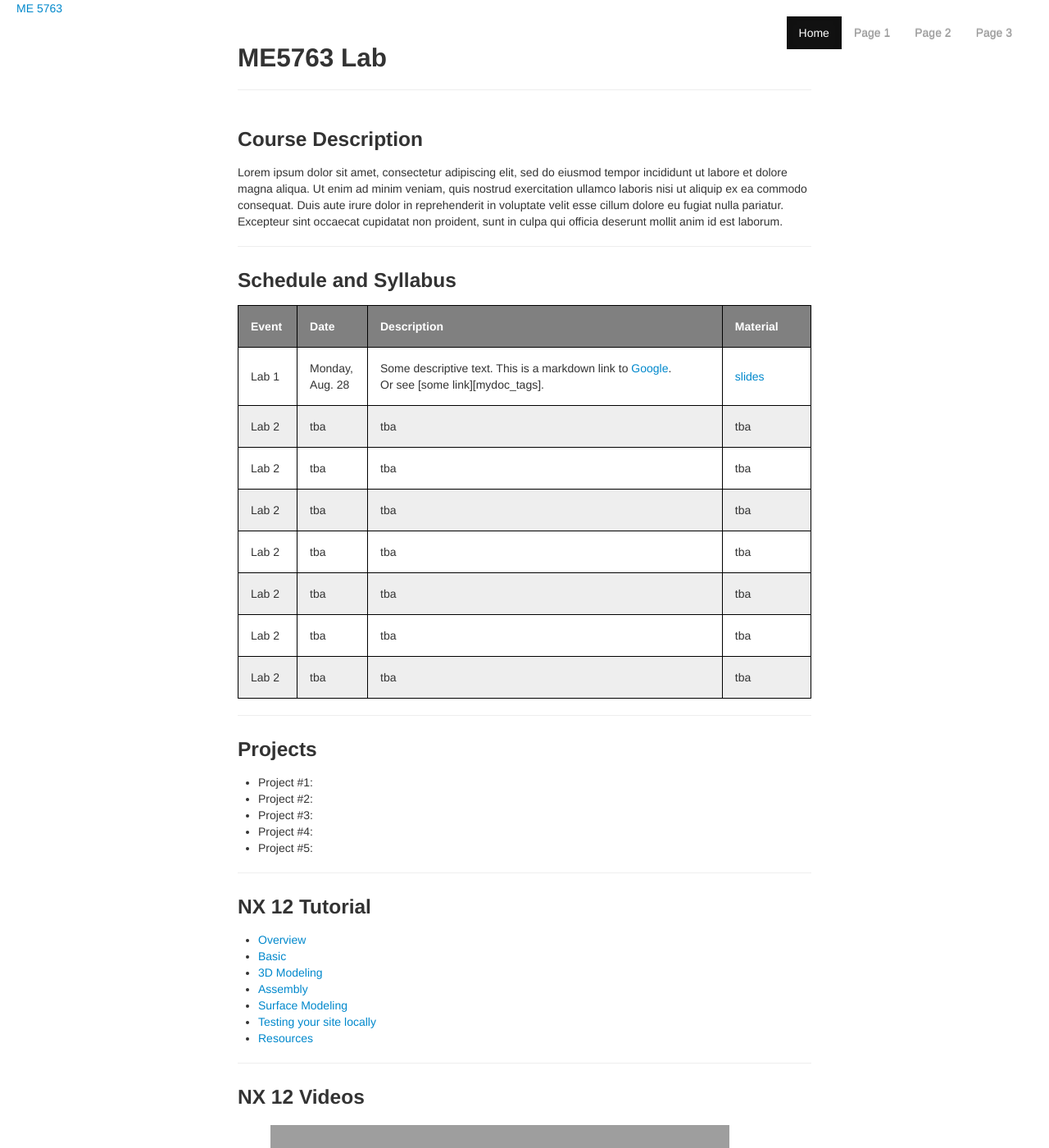
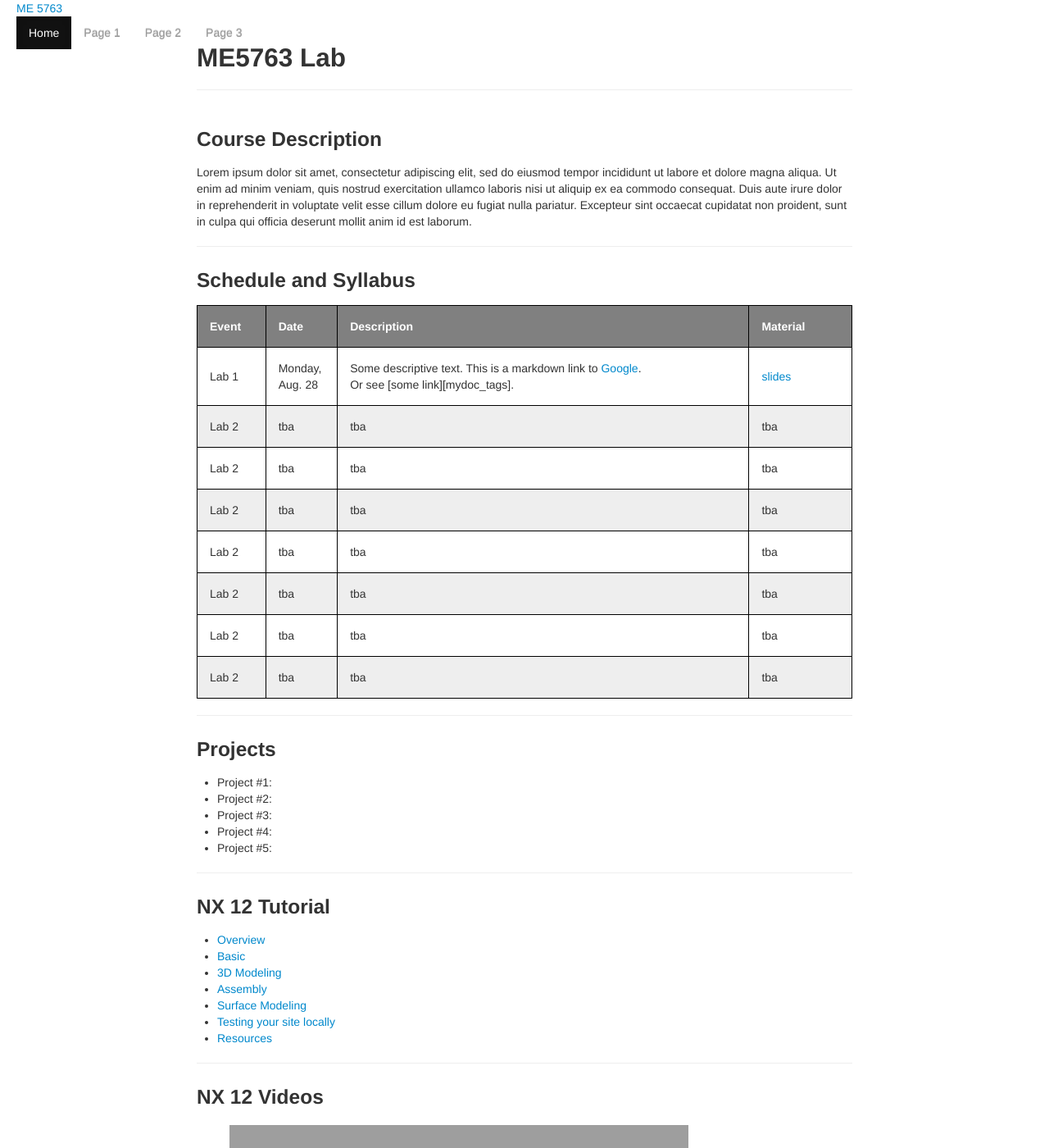
Before and after one commit to me5763/lab-fs19, a Jekyll site: the page built from index.md, in a window 1280 px wide and 1400 px high. Shown: the whole window at 82% size. Built offline with Jekyll 4.4.1, drawn with Linux system fonts in a browser that asks for light colours; grey boxes are pictures that could not be loaded.

Commit message:
initial commit

```diff
--- a/assets/themes/twitter/css/style.css
+++ b/assets/themes/twitter/css/style.css
@@ -1,13 +1,10 @@
 /* Custom container */
 .container-narrow {
   margin: 0 auto;
-  max-width: 700px; }
+  max-width: 800px; }
 
 .container-narrow > hr {
   margin: 30px 0; }
-
-.navbar .nav {
-  float: right; }
 
 /* posts index */
 .post > h3.title {
```
